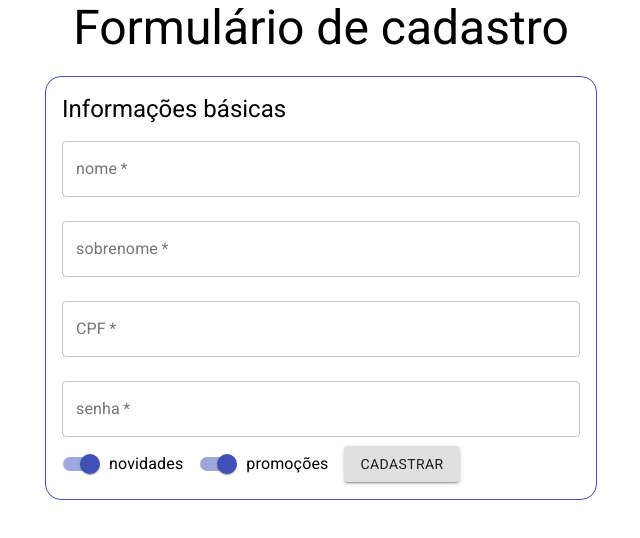
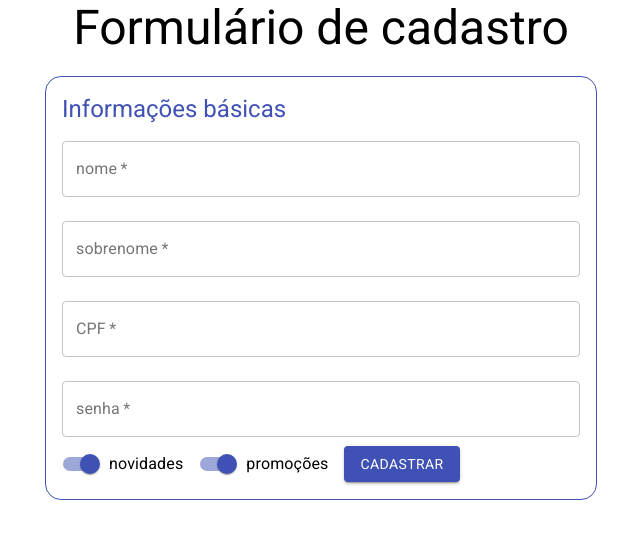
Before and after one commit to Davi95-BR/react-function-component, a React (Create React App) app: page / in a window 1280 px wide. Shown: the top 538 px of the page, without its empty margins (319-959 px from the left). Built offline with nearby package versions, Linux system fonts and the light colour scheme.

Commit message:
Estilizando subtítulo e botão de enviar formullário

```diff
--- a/src/componente/FormularioCadastro/FormularioCadastro.jsx
+++ b/src/componente/FormularioCadastro/FormularioCadastro.jsx
@@ -33,7 +33,7 @@ function FormularioCadastro({ aoEnviar, validarCPF, validarSenha }) {     // Hoo
                     aoEnviar(dados);
                 }}
             >
-                <Typography align="left" variant="h5" component="h1">Informações básicas</Typography>
+                <Typography color="primary" align="left" variant="h5" component="h1">Informações básicas</Typography>
                 <TextField
                     value={nome}
                     onChange={(event) => {
@@ -102,7 +102,7 @@ function FormularioCadastro({ aoEnviar, validarCPF, validarSenha }) {     // Hoo
                         }}
                         color="primary" name={'promocoes'} />}
                 />
-                <Button type="submit" variant="contained">Cadastrar</Button>
+                <Button color="primary" type="submit" variant="contained">Cadastrar</Button>
             </form>
         </Box>
     );
```
